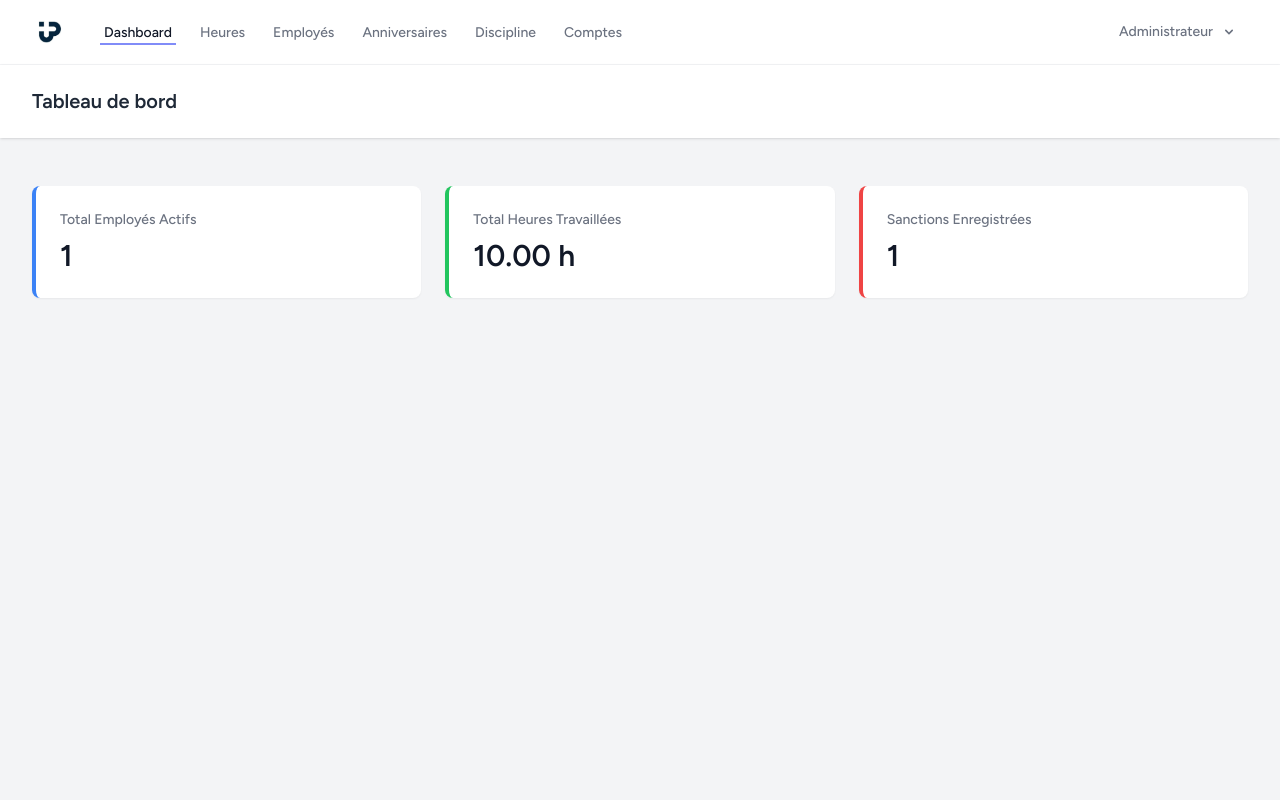
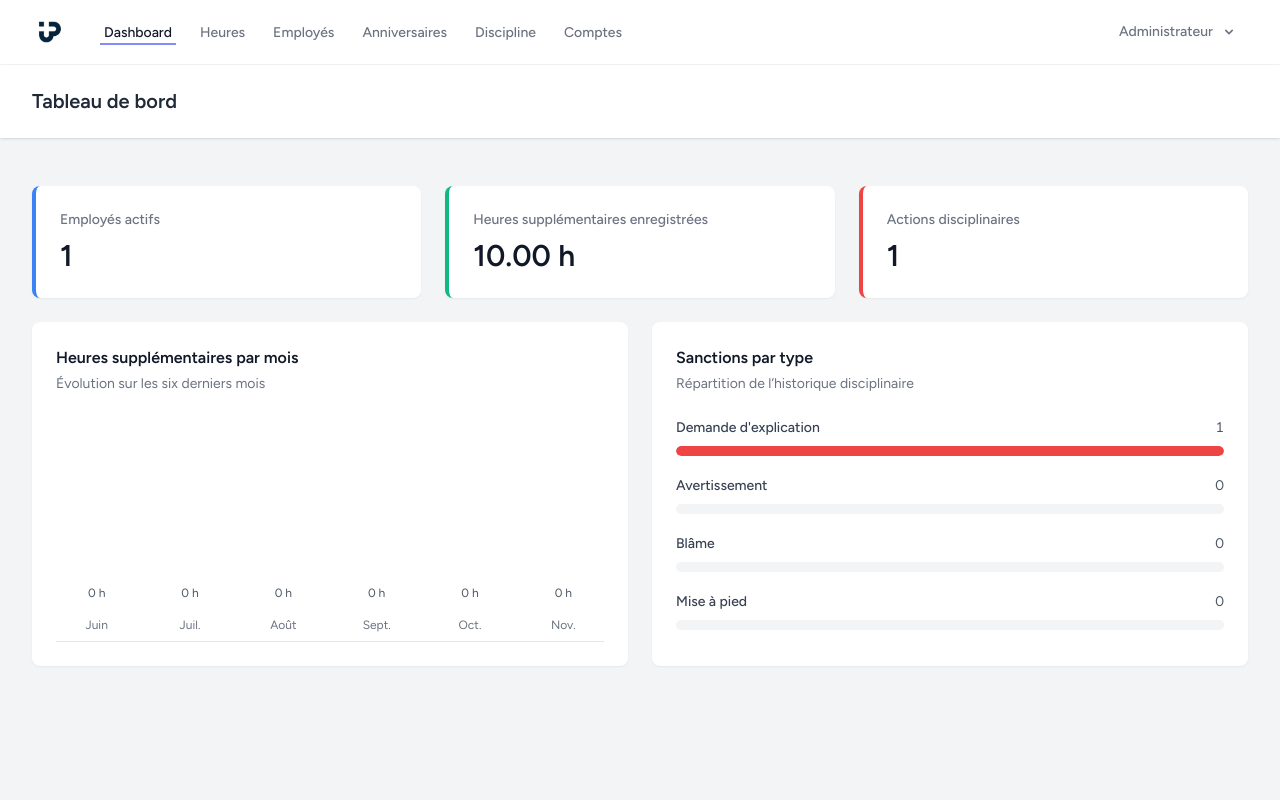
Before and after one commit to kuraf40/rh-manager, a Laravel app: page /dashboard in a window 1280 px wide. Run offline with Laravel 12, Linux system fonts and the light colour scheme; a user stored in the database is signed in; data comes from the database, SQL or seed files in the repository; tables that the repository leaves empty hold one stand-in row (values such as "Sample post"); style sheets or scripts are compiled from the project's sources; some libraries are stand-ins or nearby versions.

Commit message:
Nouvelles modifications du projet

```diff
--- a/app/Http/Controllers/DashboardController.php
+++ b/app/Http/Controllers/DashboardController.php
@@ -2,19 +2,62 @@
 
 namespace App\Http\Controllers;
 
+use App\Models\DisciplinaryAction;
 use App\Models\Employee;
-use App\Models\DisciplinaryAction;
 use App\Models\RegisteredHour;
+use Carbon\CarbonImmutable;
 use Inertia\Inertia;
+use Inertia\Response;
 
 class DashboardController extends Controller
 {
-    public function index()
+    public function index(): Response
     {
+        $startDate = CarbonImmutable::now()->startOfMonth()->subMonths(5);
+        $endDate = CarbonImmutable::now()->endOfMonth();
+        $monthlyHours = collect(range(0, 5))
+            ->mapWithKeys(fn (int $monthsAgo): array => [
+                $startDate->addMonths($monthsAgo)->format('Y-m') => 0.0,
+            ]);
+
+        RegisteredHour::query()
+            ->whereBetween('date_enreg', [$startDate->toDateString(), $endDate->toDateString()])
+            ->get(['date_enreg', 'total_heures'])
+            ->each(function (RegisteredHour $hour) use ($monthlyHours): void {
+                $month = CarbonImmutable::parse($hour->date_enreg)->format('Y-m');
+                $monthlyHours[$month] += (float) $hour->total_heures;
+            });
+
+        $typeLabels = [
+            'demande_explication' => "Demande d'explication",
+            'avertissement' => 'Avertissement',
+            'blame' => 'Blâme',
+            'mise_a_pied' => 'Mise à pied',
+        ];
+        $actionsByType = DisciplinaryAction::query()
+            ->select('type')
+            ->selectRaw('COUNT(*) as total')
+            ->groupBy('type')
+            ->pluck('total', 'type');
+        $sanctionsByType = collect($typeLabels)
+            ->map(fn (string $label, string $type): array => [
+                'type' => $type,
+                'label' => $label,
+                'total' => (int) ($actionsByType[$type] ?? 0),
+            ])
+            ->values();
+
         return Inertia::render('Dashboard', [
             'totalEmployees' => Employee::where('actif', true)->count(),
             'totalHours' => RegisteredHour::sum('total_heures'),
-            'totalSanctions' => DisciplinaryAction::count(),
+            'totalSanctions' => $sanctionsByType->sum('total'),
+            'monthlyHours' => $monthlyHours
+                ->map(fn (float $totalHours, string $month): array => [
+                    'month' => $month,
+                    'totalHours' => round($totalHours, 2),
+                ])
+                ->values(),
+            'sanctionsByType' => $sanctionsByType,
         ]);
     }
 }
--- a/resources/js/Pages/Dashboard.vue
+++ b/resources/js/Pages/Dashboard.vue
@@ -1,9 +1,9 @@
 <script setup>
 import AuthenticatedLayout from '@/Layouts/AuthenticatedLayout.vue';
 import { Head } from '@inertiajs/vue3';
+import { computed } from 'vue';
 
-// Récupération des props envoyées depuis le DashboardController
-defineProps({
+const props = defineProps({
     totalEmployees: {
         type: Number,
         default: 0,
@@ -16,7 +16,30 @@ defineProps({
         type: Number,
         default: 0,
     },
+    monthlyHours: {
+        type: Array,
+        default: () => [],
+    },
+    sanctionsByType: {
+        type: Array,
+        default: () => [],
+    },
 });
+
+const maximumMonthlyHours = computed(() => Math.max(
+    0,
+    ...props.monthlyHours.map((month) => Number(month.totalHours)),
+));
+const maximumSanctions = computed(() => Math.max(
+    0,
+    ...props.sanctionsByType.map((action) => Number(action.total)),
+));
+const formatHours = (value) => new Intl.NumberFormat('fr-FR', { maximumFractionDigits: 2 }).format(Number(value || 0));
+const formatMonth = (value) => {
+    const [year, month] = value.split('-').map(Number);
+
+    return new Intl.DateTimeFormat('fr-FR', { month: 'short' }).format(new Date(year, month - 1, 1));
+};
 </script>
 
 <template>
@@ -30,25 +53,59 @@ defineProps({
         </template>
 
         <div class="py-12">
-            <div class="max-w-7xl mx-auto sm:px-6 lg:px-8">
-                <div class="grid grid-cols-1 md:grid-cols-3 gap-6 mb-6">
-                    <!-- Carte 1 : Employés Actifs -->
-                    <div class="bg-white overflow-hidden shadow-sm sm:rounded-lg p-6 border-l-4 border-blue-500">
-                        <div class="text-sm font-medium text-gray-500">Total Employés Actifs</div>
+            <div class="mx-auto max-w-7xl space-y-6 px-4 sm:px-6 lg:px-8">
+                <div class="grid grid-cols-1 gap-6 md:grid-cols-3">
+                    <div class="overflow-hidden rounded-lg border-l-4 border-blue-500 bg-white p-6 shadow-sm">
+                        <div class="text-sm font-medium text-gray-500">Employés actifs</div>
                         <div class="mt-2 text-3xl font-bold text-gray-900">{{ totalEmployees }}</div>
                     </div>
 
-                    <!-- Carte 2 : Heures Enregistrées -->
-                    <div class="bg-white overflow-hidden shadow-sm sm:rounded-lg p-6 border-l-4 border-green-500">
-                        <div class="text-sm font-medium text-gray-500">Total Heures Travaillées</div>
+                    <div class="overflow-hidden rounded-lg border-l-4 border-emerald-500 bg-white p-6 shadow-sm">
+                        <div class="text-sm font-medium text-gray-500">Heures supplémentaires enregistrées</div>
                         <div class="mt-2 text-3xl font-bold text-gray-900">{{ totalHours }} h</div>
                     </div>
 
-                    <!-- Carte 3 : Sanctions -->
-                    <div class="bg-white overflow-hidden shadow-sm sm:rounded-lg p-6 border-l-4 border-red-500">
-                        <div class="text-sm font-medium text-gray-500">Sanctions Enregistrées</div>
+                    <div class="overflow-hidden rounded-lg border-l-4 border-red-500 bg-white p-6 shadow-sm">
+                        <div class="text-sm font-medium text-gray-500">Actions disciplinaires</div>
                         <div class="mt-2 text-3xl font-bold text-gray-900">{{ totalSanctions }}</div>
                     </div>
+                </div>
+
+                <div class="grid grid-cols-1 gap-6 lg:grid-cols-2">
+                    <section class="rounded-lg bg-white p-6 shadow-sm">
+                        <h3 class="text-base font-semibold text-gray-900">Heures supplémentaires par mois</h3>
+                        <p class="mt-1 text-sm text-gray-500">Évolution sur les six derniers mois</p>
+                        <div class="mt-6 flex h-56 items-end justify-around gap-3 border-b border-gray-200 pb-2" role="img" aria-label="Graphique des heures supplémentaires par mois">
+                            <div v-for="month in monthlyHours" :key="month.month" class="flex h-full min-w-0 flex-1 flex-col items-center justify-end gap-2">
+                                <span class="text-xs text-gray-600">{{ formatHours(month.totalHours) }} h</span>
+                                <div
+                                    class="w-full max-w-12 rounded-t bg-emerald-600 transition-all"
+                                    :style="{ height: maximumMonthlyHours > 0 ? `${Math.max((month.totalHours / maximumMonthlyHours) * 100, 2)}%` : '0%' }"
+                                    :aria-label="`${formatHours(month.totalHours)} heures en ${formatMonth(month.month)}`"
+                                ></div>
+                                <span class="text-xs capitalize text-gray-500">{{ formatMonth(month.month) }}</span>
+                            </div>
+                        </div>
+                    </section>
+
+                    <section class="rounded-lg bg-white p-6 shadow-sm">
+                        <h3 class="text-base font-semibold text-gray-900">Sanctions par type</h3>
+                        <p class="mt-1 text-sm text-gray-500">Répartition de l’historique disciplinaire</p>
+                        <ul class="mt-6 space-y-5">
+                            <li v-for="action in sanctionsByType" :key="action.type">
+                                <div class="mb-2 flex items-center justify-between gap-3 text-sm">
+                                    <span class="font-medium text-gray-700">{{ action.label }}</span>
+                                    <span class="tabular-nums text-gray-600">{{ action.total }}</span>
+                                </div>
+                                <div class="h-2.5 overflow-hidden rounded-full bg-gray-100" role="img" :aria-label="`${action.total} ${action.label}`">
+                                    <div
+                                        class="h-full rounded-full bg-red-500 transition-all"
+                                        :style="{ width: maximumSanctions > 0 ? `${(action.total / maximumSanctions) * 100}%` : '0%' }"
+                                    ></div>
+                                </div>
+                            </li>
+                        </ul>
+                    </section>
                 </div>
             </div>
         </div>
--- a/resources/js/Pages/Discipline/Index.vue
+++ b/resources/js/Pages/Discipline/Index.vue
@@ -1,17 +1,17 @@
 <script setup>
 import AuthenticatedLayout from '@/Layouts/AuthenticatedLayout.vue';
 import { Head, Link, router, useForm } from '@inertiajs/vue3';
-import { ref } from 'vue';
+import { onBeforeUnmount, ref, watch } from 'vue';
 
 const props = defineProps({
     employees: Array,
     actions: Object,
+    search: String,
 });
 
 const form = useForm({
     type: 'demande_explication',
     employee_id: '',
-    code: '',
     motif: '',
     resume: '',
     nb_jours: '',
@@ -19,6 +19,23 @@ const form = useForm({
 });
 
 const editingActionId = ref(null);
+const search = ref(props.search || '');
+let searchTimeout;
+
+watch(search, (value) => {
+    clearTimeout(searchTimeout);
+    searchTimeout = setTimeout(() => {
+        const query = value.trim();
+
+        router.get(route('discipline.index'), query ? { search: query } : {}, {
+            preserveScroll: true,
+            preserveState: true,
+            replace: true,
+        });
+    }, 300);
+});
+
+onBeforeUnmount(() => clearTimeout(searchTimeout));
 
 const submit = () => {
     const options = {
@@ -44,7 +61,6 @@ const startEditing = (action) => {
     Object.assign(form, {
         type: action.type,
         employee_id: action.employee_id,
-        code: action.code || '',
         motif: action.motif || '',
         resume: action.resume || '',
         nb_jours: action.nb_jours || '',
@@ -125,12 +141,6 @@ const getTypeBadge = (type) => {
                             <p v-if="form.errors.employee_id" class="mt-1 text-sm text-red-700">{{ form.errors.employee_id }}</p>
                         </div>
 
-                        <div>
-                            <label class="block text-sm font-medium text-gray-700">Code</label>
-                            <input v-model="form.code" type="text" maxlength="20" class="mt-1 block w-full rounded-md border-gray-300 shadow-sm" />
-                            <p v-if="form.errors.code" class="mt-1 text-sm text-red-700">{{ form.errors.code }}</p>
-                        </div>
-
                         <div v-if="form.type === 'mise_a_pied'">
                             <label class="block text-sm font-medium text-gray-700">Nombre de jours</label>
                             <input v-model="form.nb_jours" type="number" min="1" class="mt-1 block w-full rounded-md border-gray-300 shadow-sm" placeholder="Ex: 3" />
@@ -164,7 +174,17 @@ const getTypeBadge = (type) => {
 
                 <!-- Historique des sanctions -->
                 <div class="bg-white p-6 shadow sm:rounded-lg">
-                    <h3 class="text-lg font-medium text-gray-900 mb-4">Historique des Sanctions</h3>
+                    <div class="mb-4 flex flex-wrap items-center justify-between gap-3">
+                        <h3 class="text-lg font-medium text-gray-900">Historique des sanctions ({{ actions.total }})</h3>
+                        <label class="sr-only" for="disciplinary-history-search">Rechercher dans l’historique des sanctions</label>
+                        <input
+                            id="disciplinary-history-search"
+                            v-model="search"
+                            type="search"
+                            placeholder="Employé, matricule, type, motif…"
+                            class="w-full max-w-md rounded-md border-gray-300 text-sm shadow-sm focus:border-emerald-700 focus:ring-emerald-700"
+                        />
+                    </div>
                     <table class="min-w-full divide-y divide-gray-200">
                         <thead class="bg-gray-50">
                             <tr>
--- a/resources/js/Pages/Hours/Index.vue
+++ b/resources/js/Pages/Hours/Index.vue
@@ -1,12 +1,13 @@
 <script setup>
 import AuthenticatedLayout from '@/Layouts/AuthenticatedLayout.vue';
 import { Head, Link, router, useForm, usePage } from '@inertiajs/vue3';
-import { computed, ref } from 'vue';
+import { computed, onBeforeUnmount, ref, watch } from 'vue';
 
 const props = defineProps({
     employees: Array,
     editableEmployees: Array,
     hours: Object,
+    search: String,
     today: String,
 });
 
@@ -14,6 +15,23 @@ const userRole = usePage().props.auth.user.role;
 const canViewReports = ['admin', 'rh', 'manager'].includes(userRole);
 const canManageRates = ['admin', 'rh'].includes(userRole);
 const editingHour = ref(null);
+const search = ref(props.search || '');
+let searchTimeout;
+
+watch(search, (value) => {
+    clearTimeout(searchTimeout);
+    searchTimeout = setTimeout(() => {
+        const query = value.trim();
+
+        router.get(route('hours.index'), query ? { search: query } : {}, {
+            preserveScroll: true,
+            preserveState: true,
+            replace: true,
+        });
+    }, 300);
+});
+
+onBeforeUnmount(() => clearTimeout(searchTimeout));
 
 const form = useForm({
     employee_id: '',
@@ -330,7 +348,17 @@ const deleteHour = (item) => {
                 </section>
 
                 <section class="rounded-md bg-white p-3 shadow-sm sm:p-5">
-                    <h3 class="mb-4 text-base font-semibold text-gray-900">Historique des heures ({{ hours.total }})</h3>
+                    <div class="mb-4 flex flex-wrap items-center justify-between gap-3">
+                        <h3 class="text-base font-semibold text-gray-900">Historique des heures ({{ hours.total }})</h3>
+                        <label class="sr-only" for="registered-hours-search">Rechercher dans l’historique des heures</label>
+                        <input
+                            id="registered-hours-search"
+                            v-model="search"
+                            type="search"
+                            placeholder="Employé, matricule, date, horaires…"
+                            class="w-full max-w-md rounded-md border-gray-300 text-sm shadow-sm focus:border-emerald-700 focus:ring-emerald-700"
+                        />
+                    </div>
                     <div class="overflow-x-auto">
                     <table class="w-full min-w-[980px] table-fixed divide-y divide-gray-200 md:min-w-0">
                         <colgroup>
```
Also changed, not shown: app/Http/Controllers/DisciplinaryActionController.php (+27 -3 lines), app/Http/Controllers/RegisteredHourController.php (+25 -1 lines), tests/Feature/DashboardTest.php (added, +71 -0 lines), tests/Feature/DisciplinaryActionTest.php (+41 -1 lines), tests/Feature/RegisteredHourTest.php (+52 -0 lines), README.md.
